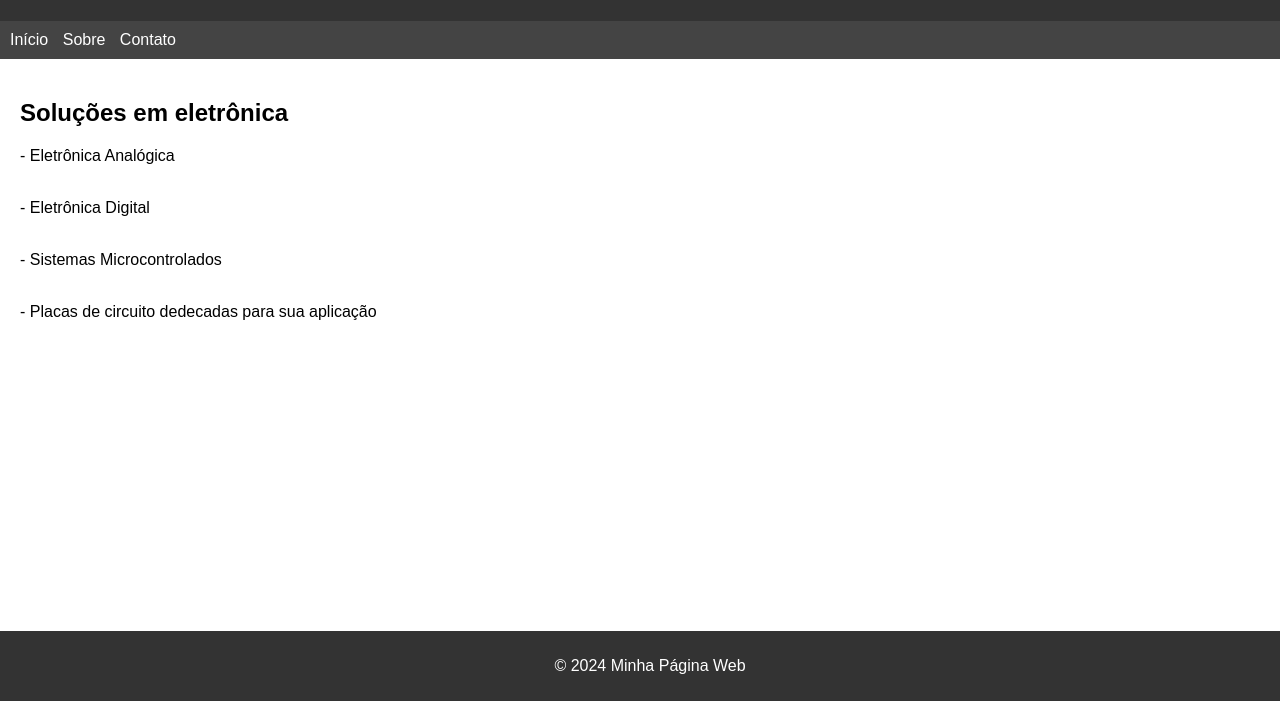
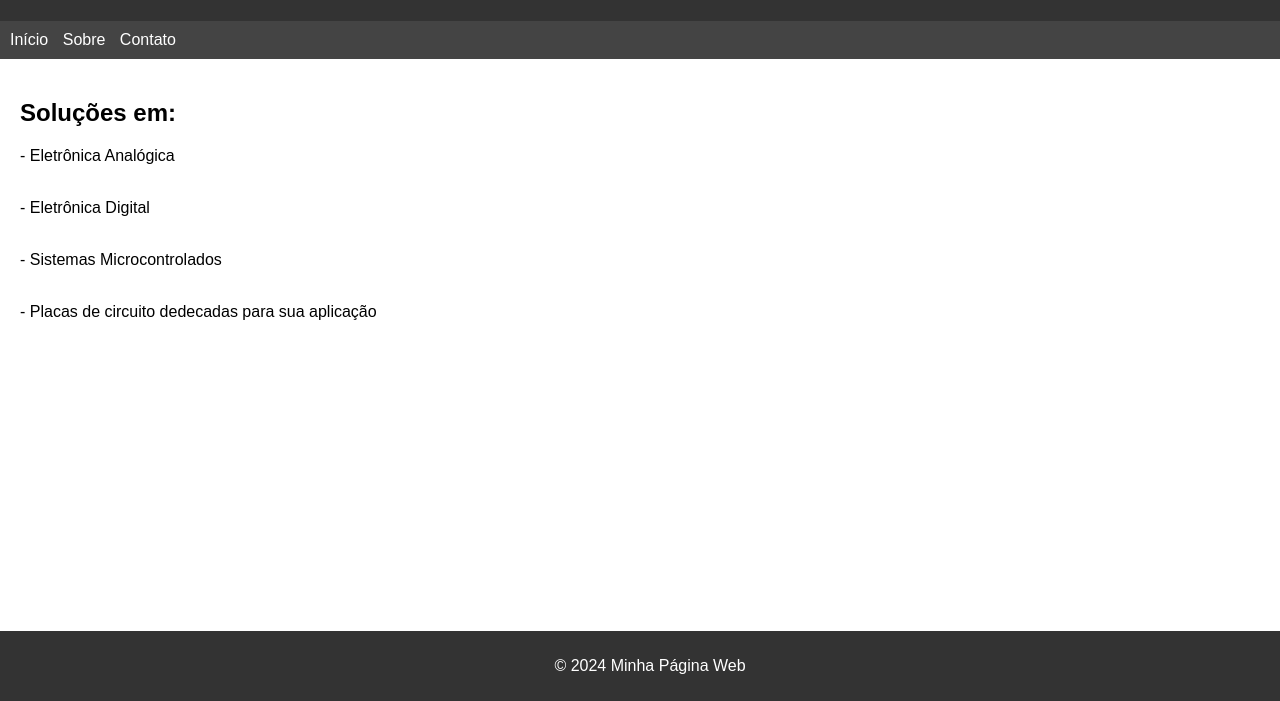
Before and after one commit to ximenes10/xsolution, a plain HTML site: page index.html in a window 1280 px wide. Shown: the part 99-800 px from the top of the page. Drawn offline with Linux system fonts and the light colour scheme.

Commit message:
Update index.html

```diff
--- a/index.html
+++ b/index.html
@@ -19,7 +19,7 @@
     </nav>
     <main>
         <section>
-            <h2>Soluções em eletrônica</h2>
+            <h2>Soluções em:</h2>
             <p>
             - Eletrônica Analógica
             </p>
```
